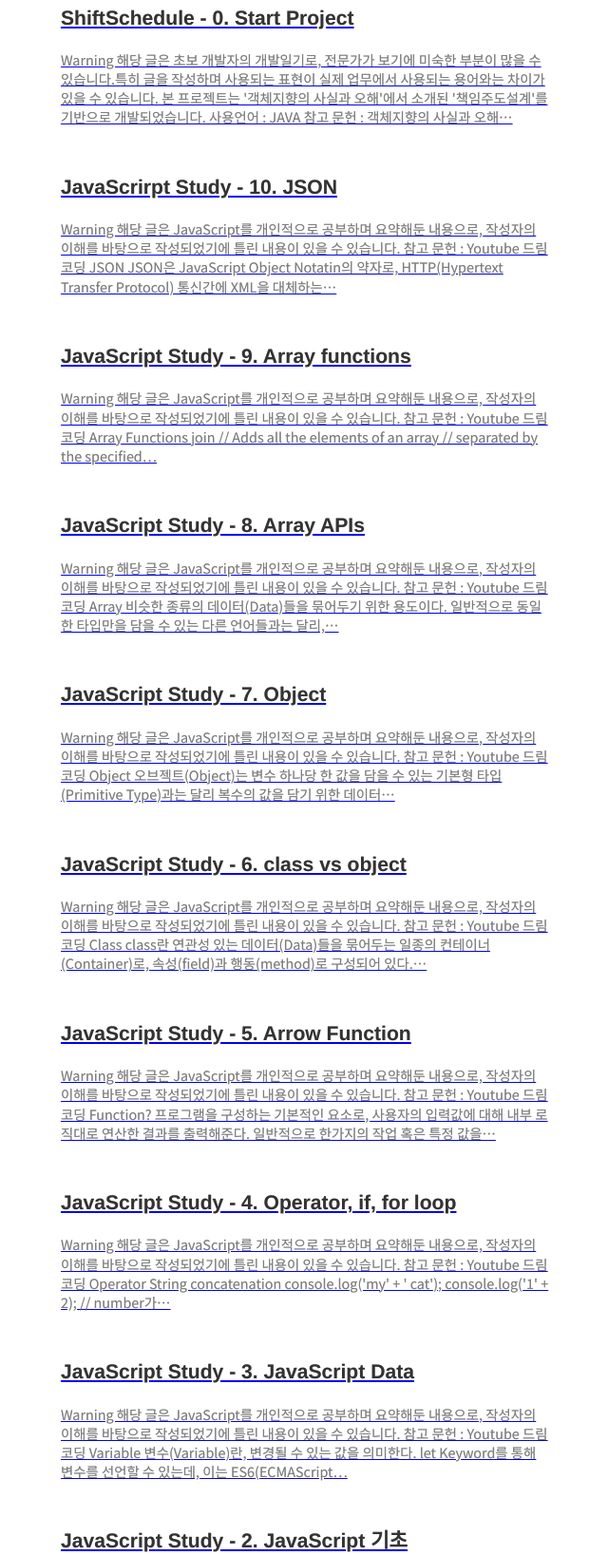
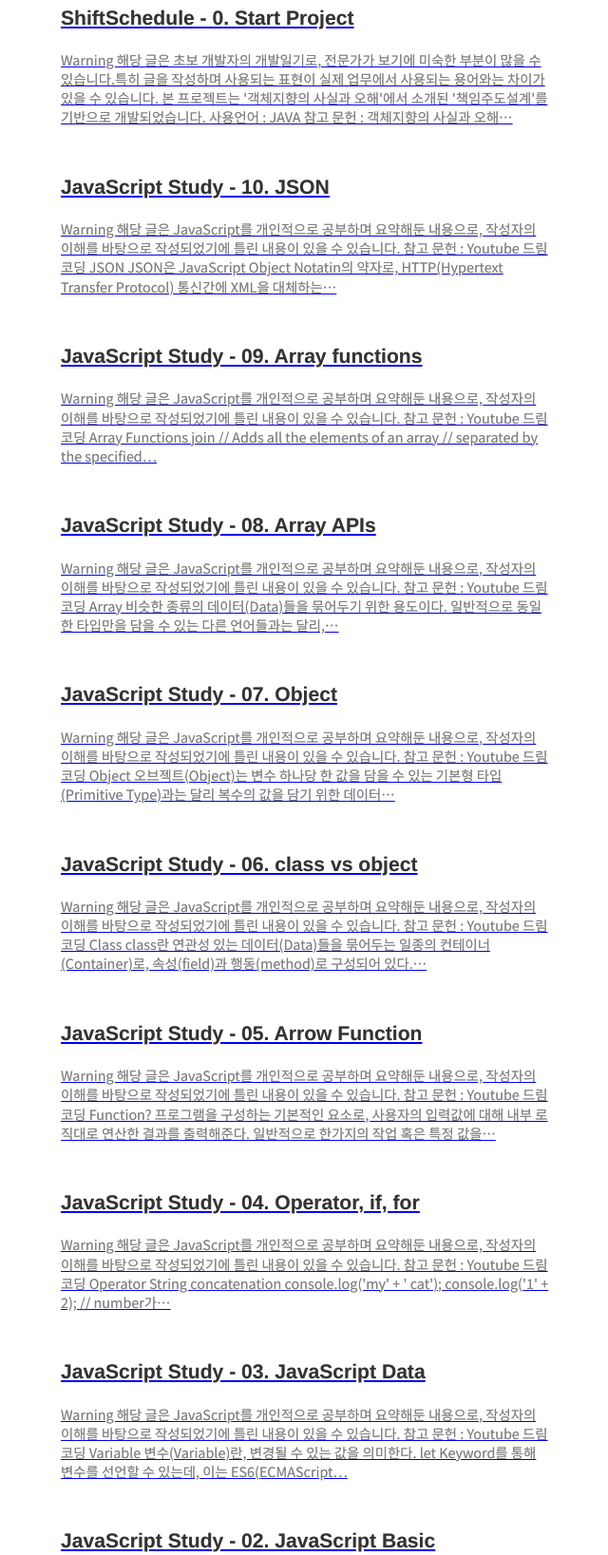
Before and after one commit to bigpie1367/bigpie1367-blog, a Gatsby site: page / in a window 1280 px wide. Shown: the part 554-2191 px from the top of the page at 95% size, without its empty margins (319-959 px from the left). Built offline with nearby package versions, Linux system fonts and the light colour scheme; Gatsby itself is replaced by a stand-in of ours; some packages are replaced by stand-ins of ours; what typography-theme-github would draw is missing.

Commit message:
rename post

```diff
--- a/content/blog/JavaScript/javascript-study---1.-javascript-입문.md
+++ b/content/blog/JavaScript/javascript-study---01.-javascript?.md
@@ -1,5 +1,5 @@
 ---
-title: JavaScript Study - 1. JavaScript 입문
+title: JavaScript Study - 01. JavaScript?
 date: 2021-02-22
 category: JavaScript
 thumbnail: { thumbnailSrc }
--- a/content/blog/JavaScript/javascript-study---2.-javascript-기초.md
+++ b/content/blog/JavaScript/javascript-study---02.-javascript-basic.md
@@ -1,5 +1,5 @@
 ---
-title: JavaScript Study - 2. JavaScript 기초
+title: JavaScript Study - 02. JavaScript Basic
 date: 2021-02-23
 category: JavaScript
 thumbnail: { thumbnailSrc }
--- a/content/blog/JavaScript/javascript-study---3.-javascript-data.md
+++ b/content/blog/JavaScript/javascript-study---03.-javascript-data.md
@@ -1,5 +1,5 @@
 ---
-title: JavaScript Study - 3. JavaScript Data
+title: JavaScript Study - 03. JavaScript Data
 date: 2021-02-26
 category: JavaScript
 thumbnail: { thumbnailSrc }
--- a/content/blog/JavaScript/javascript-study---4.-operator,-if,-for-loop.md
+++ b/content/blog/JavaScript/javascript-study---04.-operator,-if,-for.md
@@ -1,5 +1,5 @@
 ---
-title: JavaScript Study - 4. Operator, if, for loop
+title: JavaScript Study - 04. Operator, if, for
 date: 2021-02-27
 category: JavaScript
 thumbnail: { thumbnailSrc }
--- a/content/blog/JavaScript/javascript-study---5.-arrow-function.md
+++ b/content/blog/JavaScript/javascript-study---05.-arrow-function.md
@@ -1,5 +1,5 @@
 ---
-title: JavaScript Study - 5. Arrow Function
+title: JavaScript Study - 05. Arrow Function
 date: 2021-03-01
 category: JavaScript
 thumbnail: { thumbnailSrc }
--- a/content/blog/JavaScript/javascript-study---6.-class-vs-object.md
+++ b/content/blog/JavaScript/javascript-study---06.-class-vs-object.md
@@ -1,5 +1,5 @@
 ---
-title: JavaScript Study - 6. class vs object
+title: JavaScript Study - 06. class vs object
 date: 2021-03-03
 category: JavaScript
 thumbnail: { thumbnailSrc }
--- a/content/blog/JavaScript/javascript-study---7.-object.md
+++ b/content/blog/JavaScript/javascript-study---07.-object.md
@@ -1,5 +1,5 @@
 ---
-title: JavaScript Study - 7. Object
+title: JavaScript Study - 07. Object
 date: 2021-03-07
 category: JavaScript
 thumbnail: { thumbnailSrc }
--- a/content/blog/JavaScript/javascript-study---8.-array-apis.md
+++ b/content/blog/JavaScript/javascript-study---08.-array-apis.md
@@ -1,5 +1,5 @@
 ---
-title: JavaScript Study - 8. Array APIs
+title: JavaScript Study - 08. Array APIs
 date: 2021-03-09
 category: JavaScript
 thumbnail: { thumbnailSrc }
--- a/content/blog/JavaScript/javascript-study---9.-array-functions.md
+++ b/content/blog/JavaScript/javascript-study---09.-array-functions.md
@@ -1,5 +1,5 @@
 ---
-title: JavaScript Study - 9. Array functions
+title: JavaScript Study - 09. Array functions
 date: 2021-03-10
 category: JavaScript
 thumbnail: { thumbnailSrc }
--- a/content/blog/JavaScript/javascrirpt-study---10.-json.md
+++ b/content/blog/JavaScript/javascript-study---10.-json.md
@@ -1,5 +1,5 @@
 ---
-title: JavaScrirpt Study - 10. JSON
+title: JavaScript Study - 10. JSON
 date: 2021-03-11
 category: JavaScript
 thumbnail: { thumbnailSrc }
```
